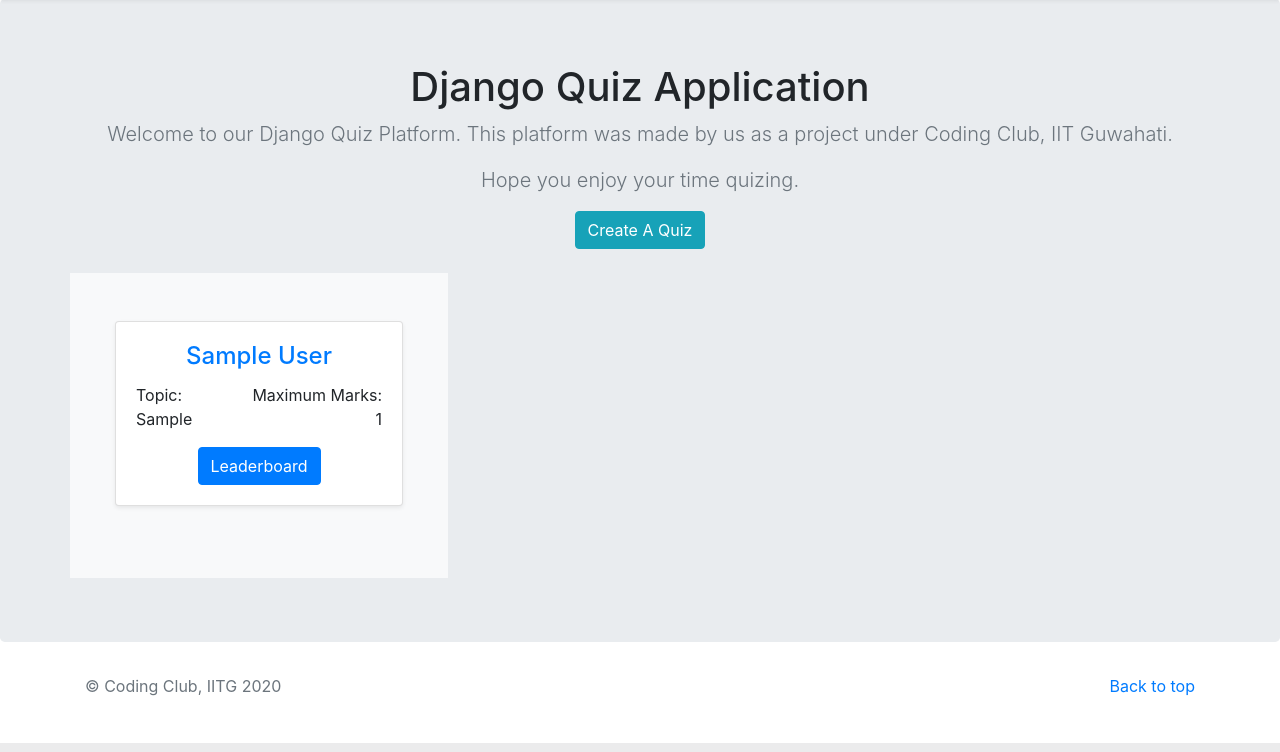
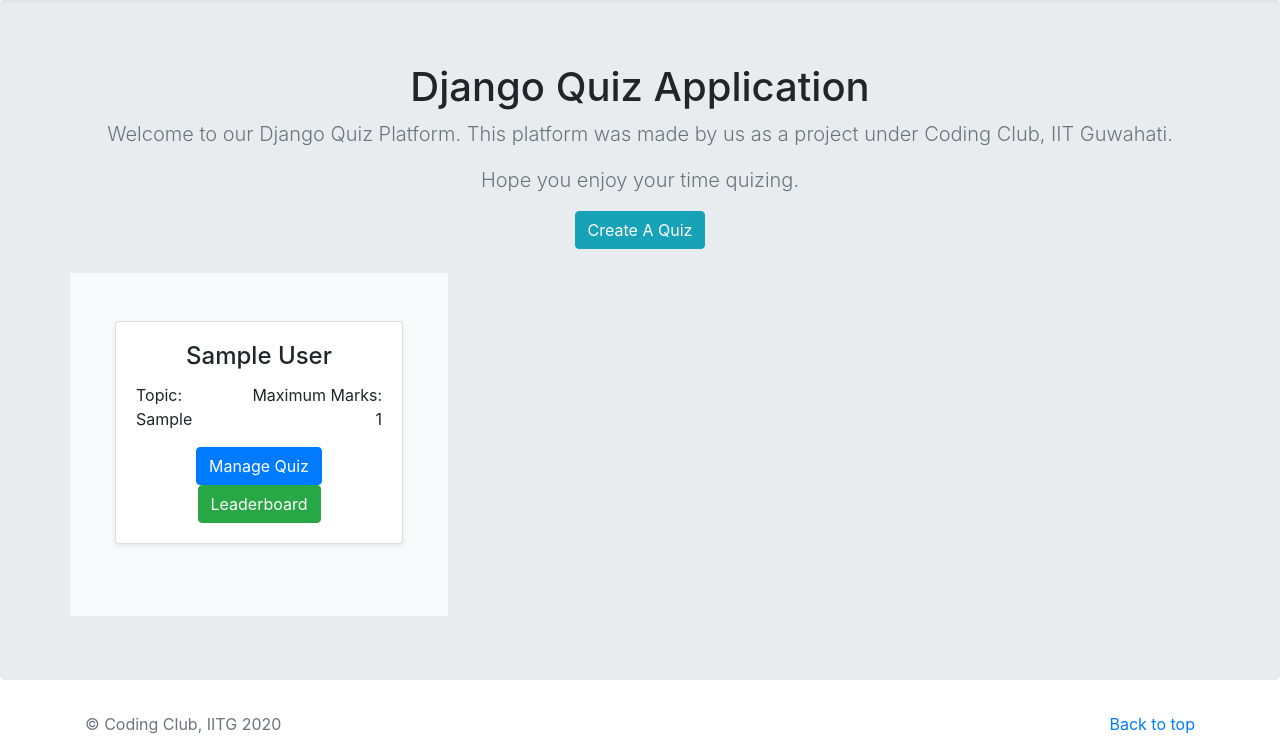
Before and after one commit to rk-karan/Django_Quiz, a Django app: page /accounts/teacher_home in a window 1280 px wide. Shown: the part 57-809 px from the top of the page. Run offline with Django 3.2, Linux system fonts and the light colour scheme; a user stored in the database is signed in; tables that the repository leaves empty hold one stand-in row (values such as "Sample post"); some libraries are stand-ins or nearby versions.

Commit message:
Edit and Update

```diff
--- a/accounts/templates/accounts/teacher_home.html
+++ b/accounts/templates/accounts/teacher_home.html
@@ -10,14 +10,13 @@
 		<div class="col-md-4">
 				<div class="card mb-4 shadow-sm" style="width: 18rem;">
 					<div class="card-body">
-						<a href="/accounts/quiz_view/{{quiz.pk}}">
 						<h4 class="card-title">{{quiz.quiz_name}}</h4>
-						</a>
 						<div class="d-flex justify-content-between align-items-center">
 							<p class="text-left">Topic: {{quiz.topic}}</p>
 							<p class="text-right">Maximum Marks: {{quiz.max_marks}}</p>
 						</div>
-						<a href="{%url 'view_leaderboard' quiz.pk%}" class="btn btn-primary">Leaderboard</a>
+						<a href="{%url 'manage_quiz' quiz.pk%}" class="btn btn-primary">Manage Quiz</a>
+						<a href="{%url 'view_leaderboard' quiz.pk%}" class="btn btn-success">Leaderboard</a>
 					</div>
 				</div>
 		</div>
```
